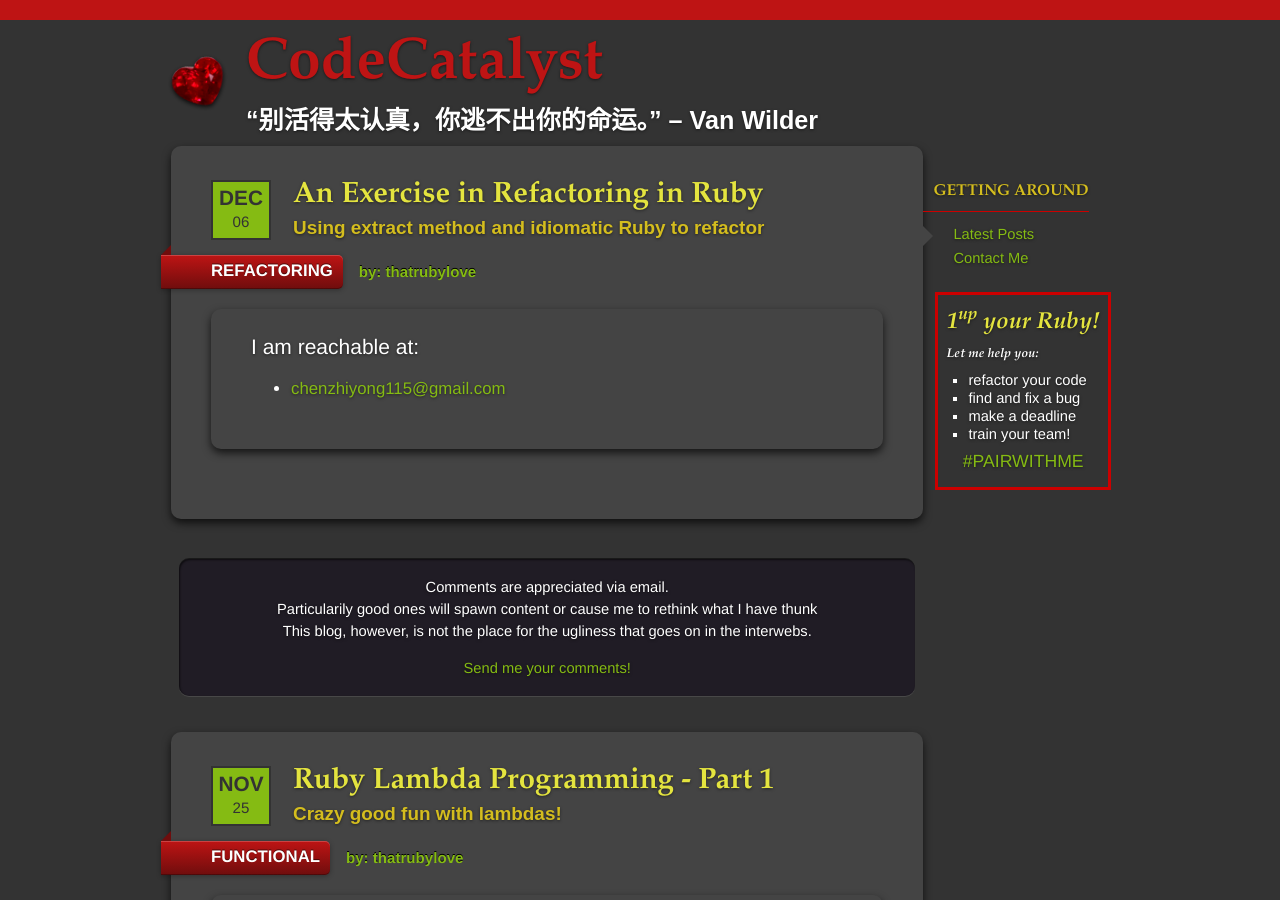
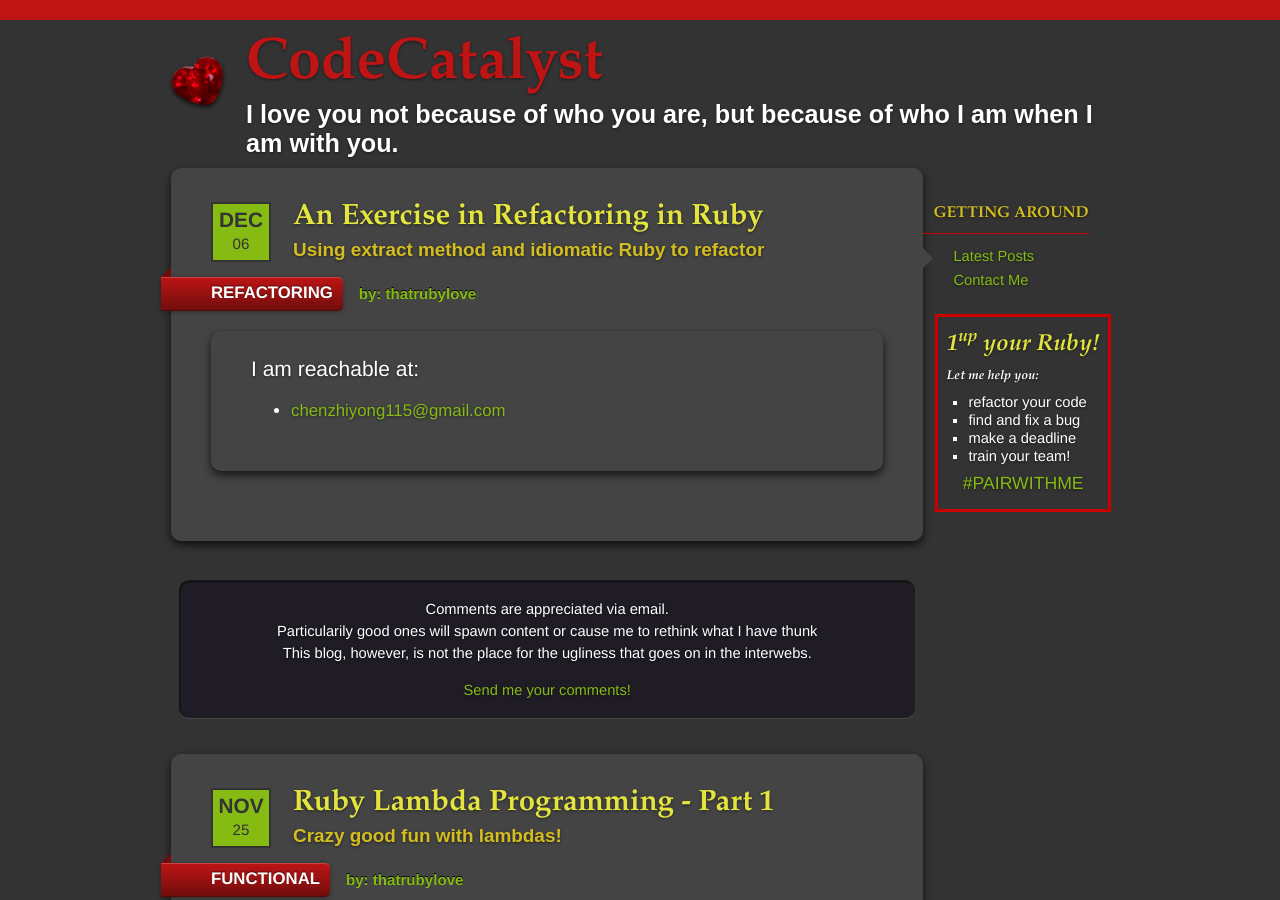
Before and after one commit to chengzijiujiuBlog/ChenZhiyong.github.io, a Jekyll site: the page built from index.html, in a window 1280 px wide and 900 px high. Built offline with Jekyll 4.4.1, drawn with Linux system fonts in a browser that asks for light colours; Markdown is read by kramdown in place of the engine named in the settings.

Commit message:
chage subheading

```diff
--- a/_config.yml
+++ b/_config.yml
@@ -1,6 +1,6 @@
 name: CodeCatalyst
 url: http://chenzhiyong.yumumu.me
-subheading: “别活得太认真，你逃不出你的命运。” – Van Wilder
+subheading:  I love you not because of who you are, but because of who I am when I am with you.
 keywords: 编程，算法
 title: CodeCatalyst
 markdown: redcarpet
```
